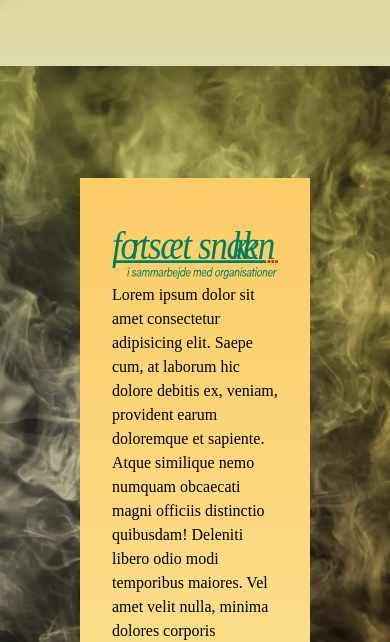
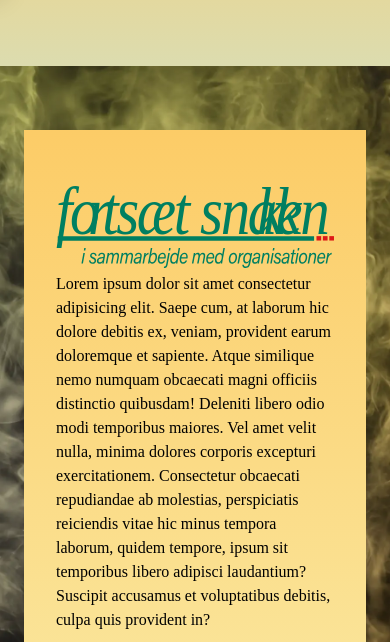
Before and after one commit to Dani59h1/grob, a plain HTML site: page index.html in a window 390 px wide. Shown: the part 233-875 px from the top of the page. Drawn offline with Linux system fonts and the light colour scheme.

Commit message:
sec2n3padding

```diff
--- a/index.html
+++ b/index.html
@@ -102,6 +102,17 @@ main {
 }
 .paragraph {
   padding-block: 1rem;
+}
+
+main {
+  padding-inline: 1.5rem;
+  padding-block: 4rem;
+}
+
+#second_section {
+    background-size: cover;
+    padding-bottom: 4rem;
+
 }
 }
 
```
